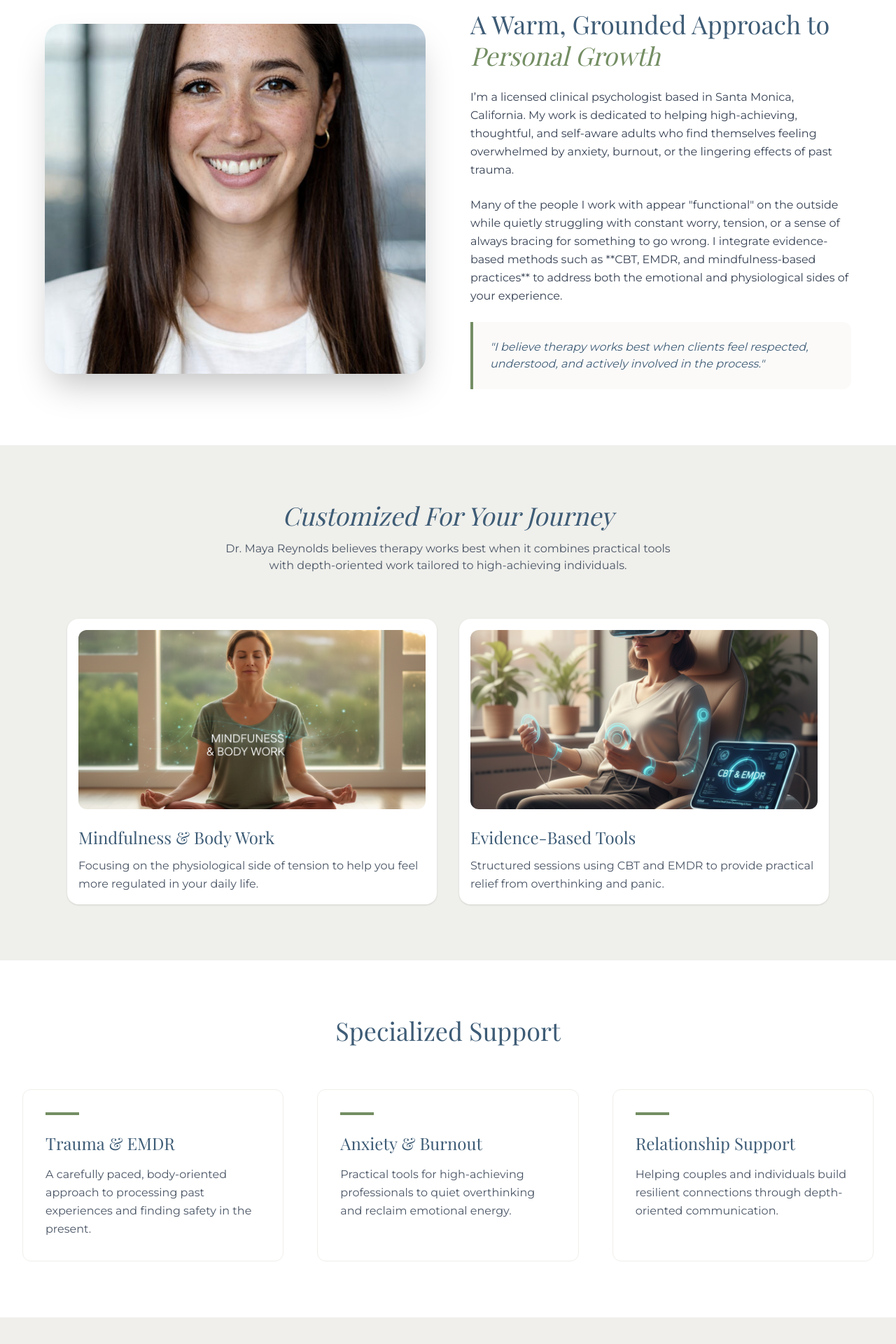
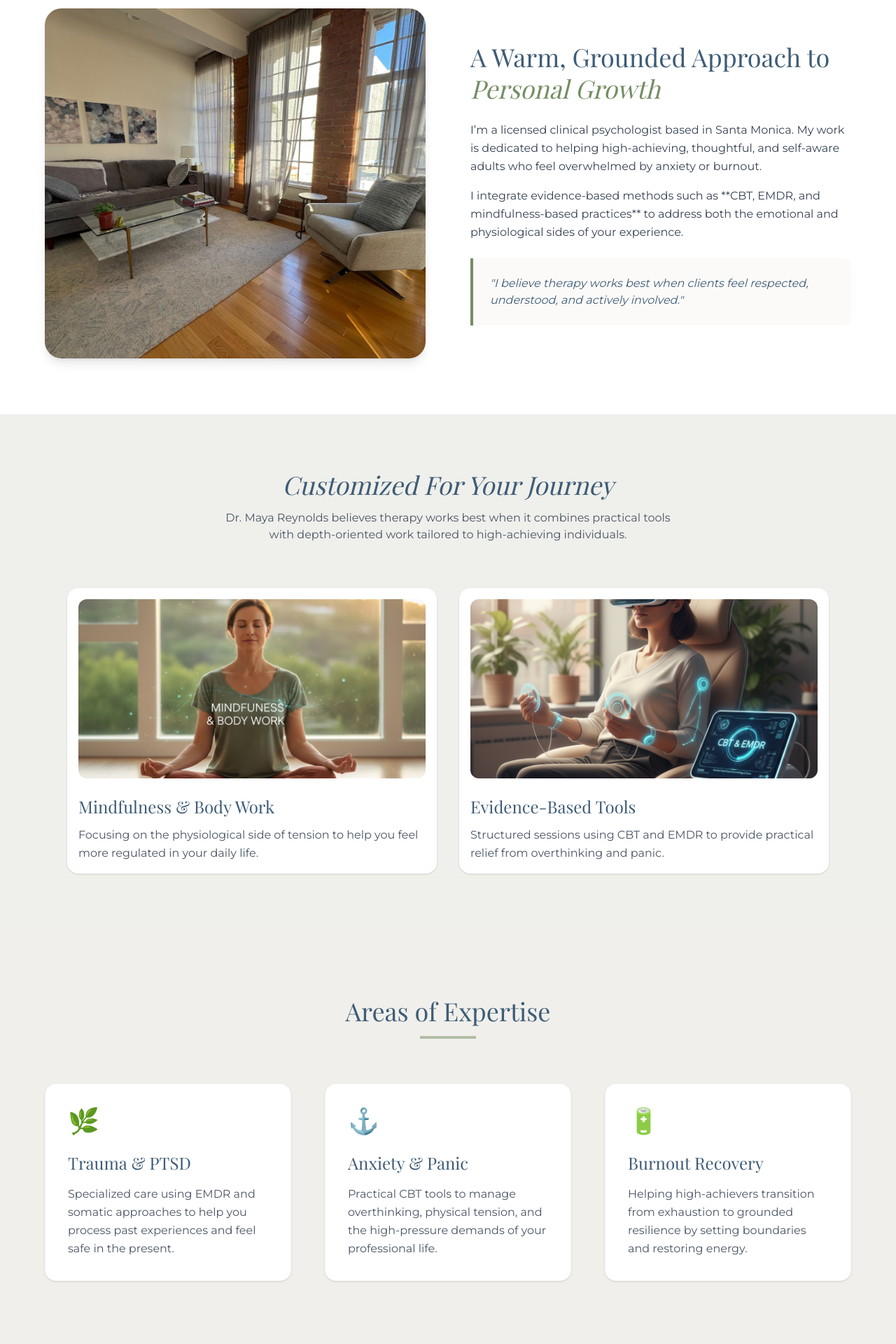
Before and after one commit to virajkvk18/dr-maya-therapy-website, a React (Vite) app: page / in a window 1280 px wide. Shown: the part 780-2700 px from the top of the page at 70% size. Built offline with nearby package versions, Linux system fonts and the light colour scheme; a web font is replaced by a local one.

Commit message:
Upgrade mobile UI and image responsiveness

```diff
--- a/src/components/About.jsx
+++ b/src/components/About.jsx
@@ -1,34 +1,31 @@
 export default function About() {
   return (
-    <section id="about" className="py-20 px-8 bg-white">
-      <div className="max-w-6xl mx-auto grid md:grid-cols-2 gap-16 items-center">
-        <div className="relative">
-          {/* Matches your file name 'office1.jpeg' in the public folder */}
+    <section id="about" className="py-12 md:py-20 px-6 md:px-8 bg-white">
+      <div className="max-w-6xl mx-auto grid md:grid-cols-2 gap-10 md:gap-16 items-center">
+        <div className="relative flex justify-center">
           <img
-            src="/maya.png"
+            src="/office1.jpeg"
             alt="Dr. Maya's Counseling Space"
-            className="rounded-3xl shadow-2xl h-[500px] w-full object-cover"
+            className="rounded-3xl shadow-lg h-64 w-full md:h-[500px] object-cover"
           />
-          {/* Decorative element to match the 'Lilac' template aesthetic */}
-          <div className="absolute -bottom-6 -right-6 w-32 h-32 bg-accent/20 rounded-full -z-10"></div>
         </div>
 
-        <div>
-          <h2 className="font-serif text-4xl text-primary mb-6 leading-tight">
+        <div className="text-center md:text-left">
+          <h2 className="font-serif text-3xl md:text-4xl text-primary mb-6 leading-tight">
             A Warm, Grounded Approach to <span className="italic text-accent">Personal Growth</span>
           </h2>
 
-          <p className="text-gray-700 leading-relaxed mb-6">
-            I’m a licensed clinical psychologist based in Santa Monica, California. My work is dedicated to helping high-achieving, thoughtful, and self-aware adults who find themselves feeling overwhelmed by anxiety, burnout, or the lingering effects of past trauma.
+          <p className="text-gray-700 leading-relaxed mb-4 text-sm md:text-base">
+            I’m a licensed clinical psychologist based in Santa Monica. My work is dedicated to helping high-achieving, thoughtful, and self-aware adults who feel overwhelmed by anxiety or burnout.
           </p>
 
-          <p className="text-gray-700 leading-relaxed mb-6">
-            Many of the people I work with appear "functional" on the outside while quietly struggling with constant worry, tension, or a sense of always bracing for something to go wrong. I integrate evidence-based methods such as **CBT, EMDR, and mindfulness-based practices** to address both the emotional and physiological sides of your experience.
+          <p className="text-gray-700 leading-relaxed mb-6 text-sm md:text-base">
+            I integrate evidence-based methods such as **CBT, EMDR, and mindfulness-based practices** to address both the emotional and physiological sides of your experience.
           </p>
 
-          <div className="bg-secondary/30 p-6 border-l-4 border-accent rounded-r-xl">
-            <p className="italic text-primary font-medium">
-              "I believe therapy works best when clients feel respected, understood, and actively involved in the process."
+          <div className="bg-secondary/30 p-4 md:p-6 border-l-4 border-accent rounded-r-xl">
+            <p className="italic text-primary font-medium text-sm md:text-base">
+              "I believe therapy works best when clients feel respected, understood, and actively involved."
             </p>
           </div>
         </div>
--- a/src/components/Hero.jsx
+++ b/src/components/Hero.jsx
@@ -1,33 +1,36 @@
 export default function Hero() {
   const scrollToDetail = () => {
-    document.getElementById('therapy-details').scrollIntoView({ behavior: 'smooth' });
+    const element = document.getElementById('therapy-details');
+    if (element) {
+      element.scrollIntoView({ behavior: 'smooth' });
+    }
   };
 
   return (
-    <section className="grid md:grid-cols-2 gap-10 items-center px-8 py-16 max-w-7xl mx-auto">
-      <div className="order-2 md:order-1">
-        <h1 className="font-serif text-5xl md:text-6xl text-primary leading-tight mb-6">
+    <section className="grid md:grid-cols-2 gap-10 items-center px-6 py-10 md:px-8 md:py-16 max-w-7xl mx-auto">
+      {/* Mobile: Image comes first but is smaller */}
+      <div className="order-1 md:order-2 flex justify-center">
+        <img
+          src="/maya.png"
+          alt="Dr. Maya Reynolds"
+          className="w-48 h-48 md:w-full md:h-[500px] object-cover rounded-full md:rounded-t-[200px] md:rounded-b-lg shadow-xl"
+        />
+      </div>
+
+      {/* Mobile: Text is centered and prominent */}
+      <div className="order-2 md:order-1 text-center md:text-left">
+        <h1 className="font-serif text-4xl md:text-6xl text-primary leading-tight mb-6">
           Find Your <span className="italic">Calm</span> in the Midst of High Pressure.
         </h1>
-        <p className="text-lg text-gray-600 mb-8 max-w-md">
+        <p className="text-md md:text-lg text-gray-600 mb-8 max-w-md mx-auto md:mx-0">
           Evidence-based therapy for anxiety, trauma, and burnout in Santa Monica. Helping high-achievers move from exhaustion to grounded resilience.
         </p>
-        <div className="flex space-x-4">
-          {/* Updated Button with onClick */}
-          <button
-            onClick={scrollToDetail}
-            className="border-2 border-primary text-primary px-8 py-3 rounded-full hover:bg-primary hover:text-white transition cursor-pointer font-semibold"
-          >
-            LEARN MORE
-          </button>
-        </div>
-      </div>
-      <div className="order-1 md:order-2">
-        <img
-          src="/hero.png"
-          alt="Dr. Maya Reynolds"
-          className="w-full h-[500px] object-cover rounded-t-[200px] rounded-b-lg shadow-2xl"
-        />
+        <button
+          onClick={scrollToDetail}
+          className="border-2 border-primary text-primary px-8 py-3 rounded-full hover:bg-primary hover:text-white transition font-semibold"
+        >
+          LEARN MORE
+        </button>
       </div>
     </section>
   );
--- a/src/components/Services.jsx
+++ b/src/components/Services.jsx
@@ -1,29 +1,39 @@
+export default function Services() {
   const services = [
     {
-    title: "Trauma & EMDR",
-    desc: "A carefully paced, body-oriented approach to processing past experiences and finding safety in the present."
+      title: "Trauma & PTSD",
+      description: "Specialized care using EMDR and somatic approaches to help you process past experiences and feel safe in the present.",
+      icon: "🌿"
     },
     {
-    title: "Anxiety & Burnout",
-    desc: "Practical tools for high-achieving professionals to quiet overthinking and reclaim emotional energy."
+      title: "Anxiety & Panic",
+      description: "Practical CBT tools to manage overthinking, physical tension, and the high-pressure demands of your professional life.",
+      icon: "⚓"
     },
     {
-    title: "Relationship Support",
-    desc: "Helping couples and individuals build resilient connections through depth-oriented communication."
+      title: "Burnout Recovery",
+      description: "Helping high-achievers transition from exhaustion to grounded resilience by setting boundaries and restoring energy.",
+      icon: "🔋"
     }
   ];
 
-export default function Services() {
   return (
-    <section id="services" className="py-20 bg-white">
-      <div className="max-w-7xl mx-auto px-8">
-        <h2 className="font-serif text-4xl text-center mb-16 text-primary">Specialized Support</h2>
-        <div className="grid md:grid-cols-3 gap-12">
-          {services.map((s, i) => (
-            <div key={i} className="group p-8 border border-secondary hover:border-accent transition-all duration-300 rounded-xl">
-              <div className="h-1 w-12 bg-accent mb-6 group-hover:w-full transition-all"></div>
-              <h3 className="font-serif text-2xl mb-4 text-primary">{s.title}</h3>
-              <p className="text-gray-600 leading-relaxed">{s.desc}</p>
+    <section id="services" className="py-16 md:py-24 px-6 md:px-8 bg-secondary/20">
+      <div className="max-w-6xl mx-auto">
+        <div className="text-center mb-12 md:mb-16">
+          <h2 className="font-serif text-3xl md:text-4xl text-primary mb-4">Areas of Expertise</h2>
+          <div className="w-20 h-1 bg-accent mx-auto opacity-50"></div>
+        </div>
+
+        {/* This grid handles the mobile stacking (1 column) and desktop layout (3 columns) */}
+        <div className="grid grid-cols-1 md:grid-cols-3 gap-8 md:gap-12">
+          {services.map((service, index) => (
+            <div key={index} className="bg-white p-8 rounded-2xl shadow-sm border border-secondary/50 hover:shadow-md transition text-center md:text-left">
+              <div className="text-4xl mb-6">{service.icon}</div>
+              <h3 className="font-serif text-xl md:text-2xl text-primary mb-4">{service.title}</h3>
+              <p className="text-gray-600 leading-relaxed text-sm md:text-base">
+                {service.description}
+              </p>
             </div>
           ))}
         </div>
```
Lines whose indentation alone changed are shown as unchanged.
